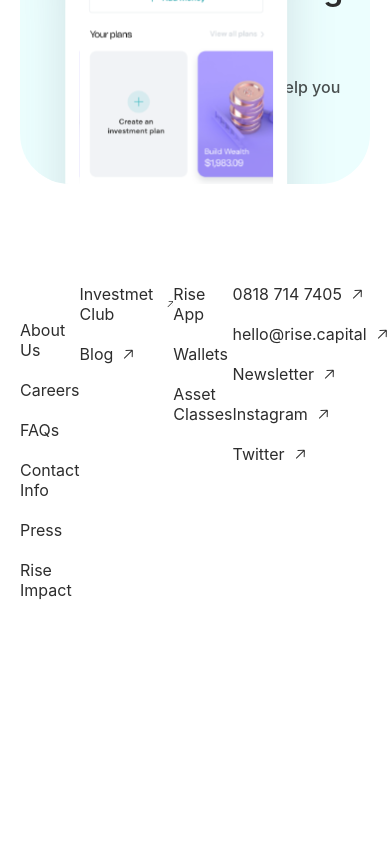
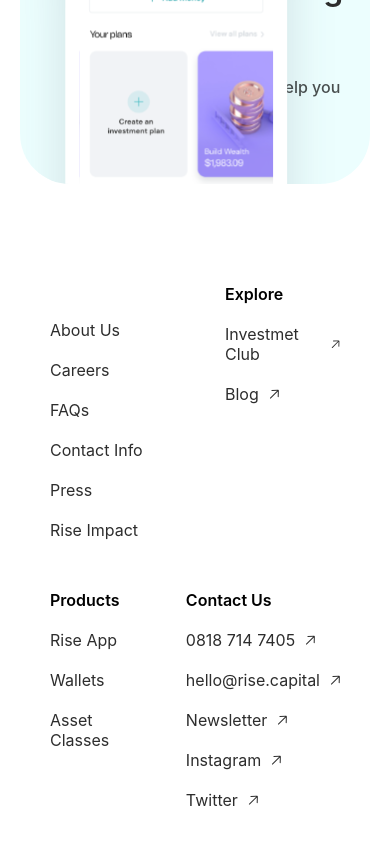
Before and after one commit to zeprincelini/rise-site, a React (Create React App) app: page / in a window 390 px wide. Shown: the part 5980-6824 px from the top of the page. Before the commit the page ends 6640 px from the top, so only its background shows below. Built offline with nearby package versions, Linux system fonts and the light colour scheme; some icons are missing.

Commit message:
footer responsiveness added

```diff
--- a/src/application/components/footer/footer.css
+++ b/src/application/components/footer/footer.css
@@ -7,13 +7,19 @@
 
 .footer-links {
   display: flex;
-  justify-content: space-around;
+}
+
+.footer-list-wrapper {
+  flex: 1;
+  display: flex;
 }
 
 .footer-list {
+  flex: 1;
   display: flex;
   flex-direction: column;
   gap: 20px;
+  padding: 0px 30px;
 }
 
 .footer-list a {
@@ -26,3 +32,16 @@
   align-items: center;
   gap: 10px;
 }
+
+.footer-list p {
+  font-weight: 600;
+}
+
+/*mobile responsiveness*/
+
+@media (max-width: 768px) {
+  .footer-links {
+    flex-direction: column;
+    gap: 50px;
+  }
+}
--- a/src/application/components/footer/footer.jsx
+++ b/src/application/components/footer/footer.jsx
@@ -7,6 +7,7 @@
   return (
     <div className="footer-container">
       <div className="footer-links">
+        <div className="footer-list-wrapper">
           <div className="footer-list">
             <Logo />
             <Link to="/about">About Us</Link>
@@ -17,6 +18,7 @@
             <Link to="#">Rise Impact</Link>
           </div>
           <div className="footer-list">
+            <p>Explore</p>
             <Link to="#">
               <div>
                 <span>Investmet Club</span>
@@ -30,12 +32,16 @@
               </div>
             </Link>
           </div>
+        </div>
+        <div className="footer-list-wrapper">
           <div className="footer-list">
+            <p>Products</p>
             <Link to="#">Rise App</Link>
             <Link to="#">Wallets</Link>
             <Link to="#">Asset Classes</Link>
           </div>
           <div className="footer-list">
+            <p>Contact Us</p>
             <Link to="#">
               <div>
                 <span>0818 714 7405</span>
@@ -69,6 +75,7 @@
           </div>
         </div>
       </div>
+    </div>
   );
 };
 
```
Lines whose indentation alone changed are shown as unchanged.
